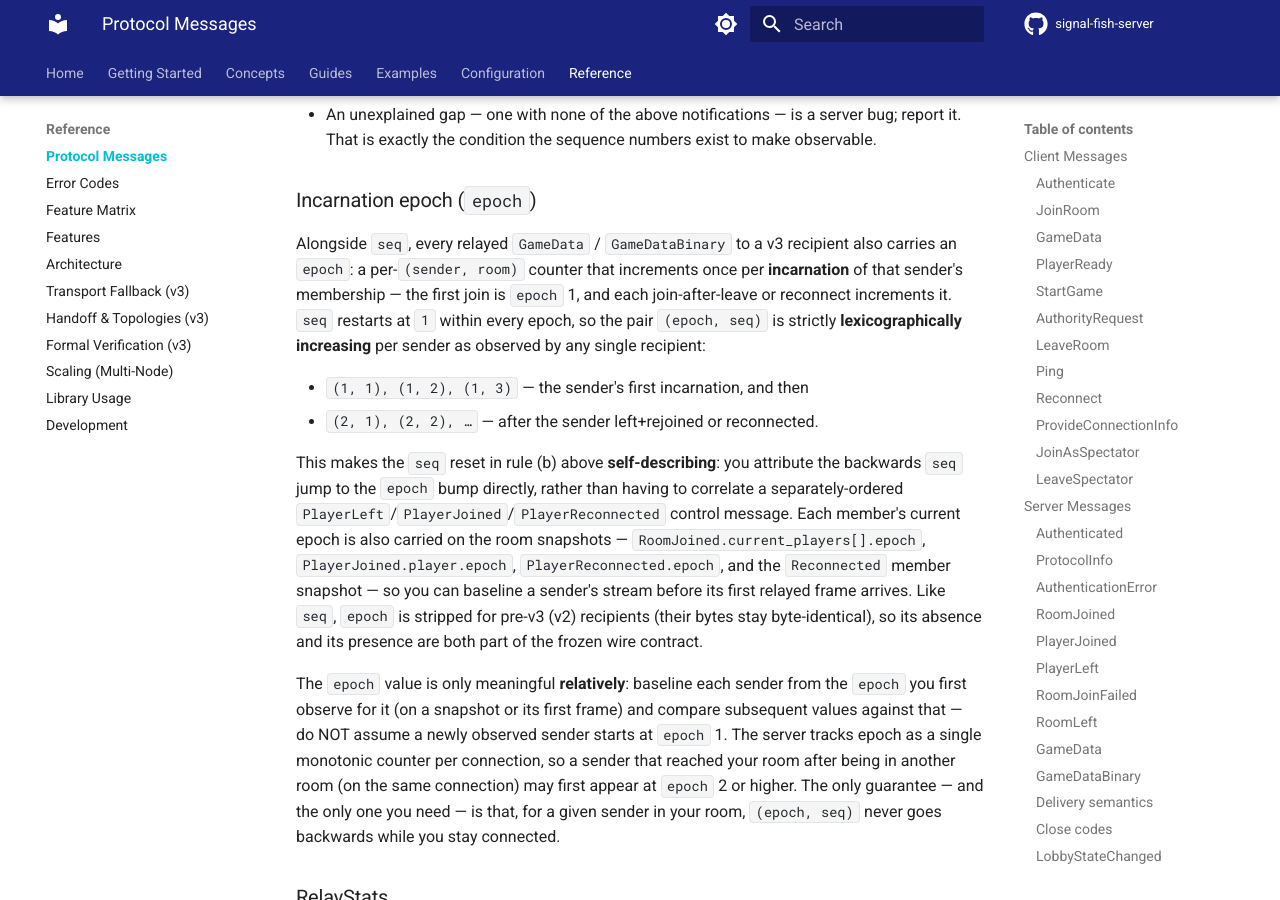
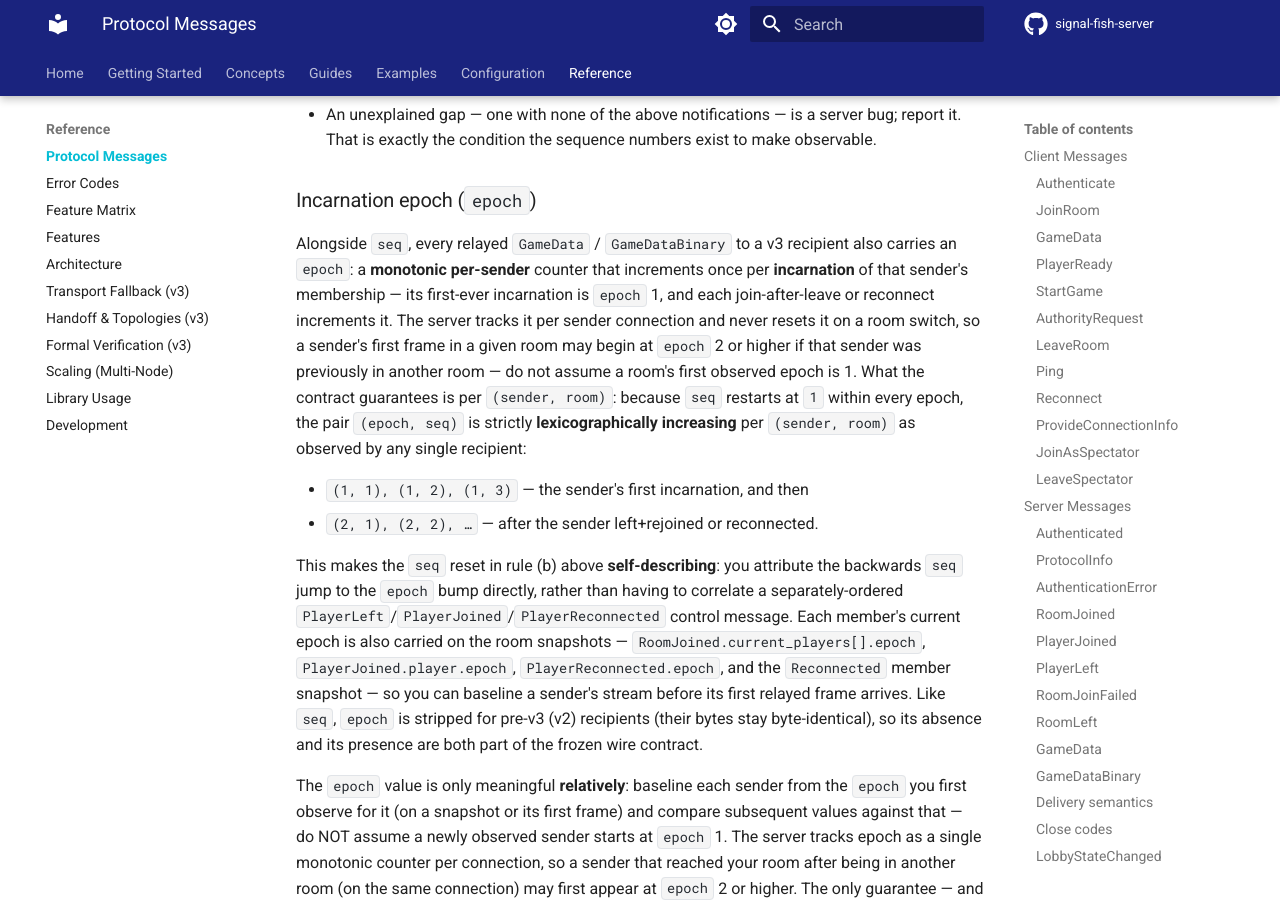
Before and after one commit to Ambiguous-Interactive/signal-fish-server, an MkDocs documentation site: the page built from docs/protocol.md, in a window 1280 px wide and 900 px high, scrolled down 29624 px. Built offline with MkDocs 1.6.1 and Material for MkDocs 9.7.7, drawn with Linux system fonts in a browser that asks for light colours; comment, search, counter and statistics services are not loaded.

Commit message:
docs(epoch): reconcile per-(sender,room) contract vs monotonic counter
Copilot round-4 review found two doc inconsistencies about the incarnation
epoch:

- `connection_manager.rs`: the rationale said a per-room-reset counter would
  "replay a LOWER epoch ... go backwards" on leave+rejoin of the SAME room. It
  would actually REPEAT the same epoch (a `(epoch, seq)` collision), not go
  lower. Reworded to describe the real failure mode (repeat/collision) and note
  that a distinct per-`(player, room)` epoch would instead need unbounded state.
- `docs/protocol.md`: defined `epoch` as a per-`(sender, room)` counter whose
  "first join is epoch 1", which conflicts with the monotonic per-connection
  implementation (a sender's first frame in a room may start at epoch ≥ 2 after
  a prior room). Reworded: `epoch` is a monotonic per-sender counter, never
  reset on room switch; the strictly-increasing guarantee is per `(sender,
  room)`, and clients must not assume a room's first observed epoch is 1.

Docs only; no code change.

Co-Authored-By: Claude Opus 4.8 (1M context) <noreply@anthropic.com>

```diff
--- a/docs/protocol.md
+++ b/docs/protocol.md
@@ -1366,11 +1366,16 @@ Recipient rules:
 ### Incarnation epoch (`epoch`)
 
 Alongside `seq`, every relayed `GameData` / `GameDataBinary` to a v3 recipient
-also carries an `epoch`: a per-`(sender, room)` counter that increments once
-per **incarnation** of that sender's membership — the first join is `epoch` 1,
-and each join-after-leave or reconnect increments it. `seq` restarts at `1`
-within every epoch, so the pair `(epoch, seq)` is strictly
-**lexicographically increasing** per sender as observed by any single recipient:
+also carries an `epoch`: a **monotonic per-sender** counter that increments once
+per **incarnation** of that sender's membership — its first-ever incarnation is
+`epoch` 1, and each join-after-leave or reconnect increments it. The server
+tracks it per sender connection and never resets it on a room switch, so a
+sender's first frame in a given room may begin at `epoch` 2 or higher if that
+sender was previously in another room — do not assume a room's first observed
+epoch is 1. What the contract guarantees is per `(sender, room)`: because `seq`
+restarts at `1` within every epoch, the pair `(epoch, seq)` is strictly
+**lexicographically increasing** per `(sender, room)` as observed by any single
+recipient:
 
 - `(1, 1), (1, 2), (1, 3)` — the sender's first incarnation, and then
 - `(2, 1), (2, 2), …` — after the sender left+rejoined or reconnected.
```
Also changed, not shown: 1 other file.
